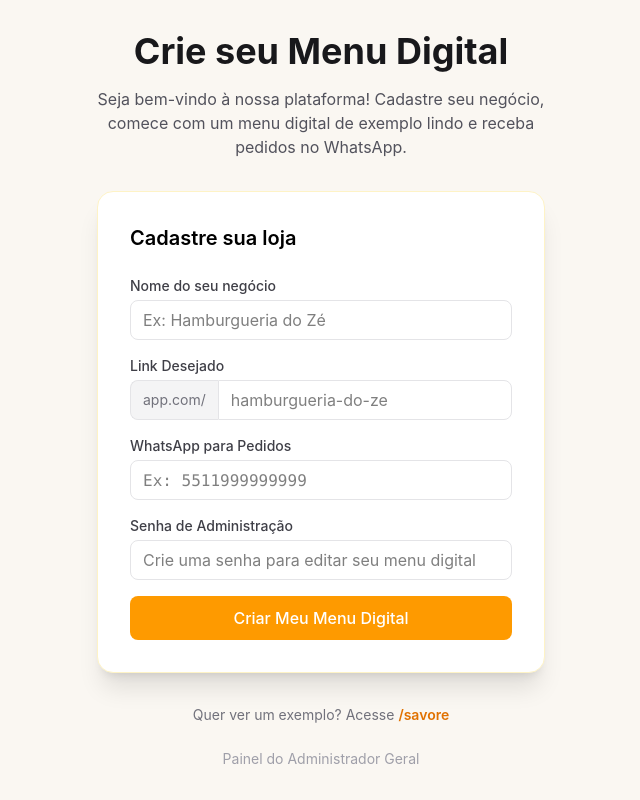
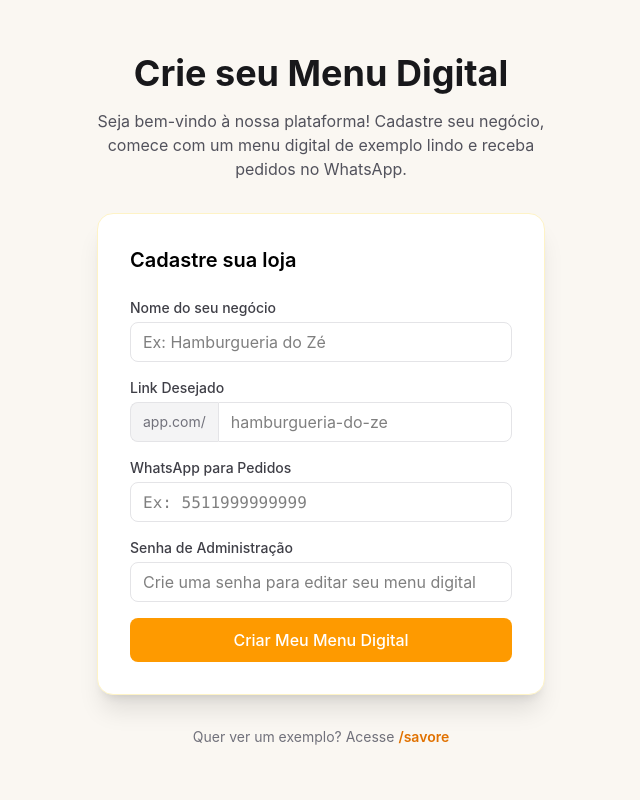
Before and after one commit to ranilsonsilva664-collab/menu-venda-mais-, a React (Vite) app: page / in a window 1280 px wide. Shown: the whole page, without its empty margins (319-959 px from the left). Built offline with nearby package versions, Linux system fonts and the light colour scheme.

Commit message:
Chore: Remove master admin link from landing page to keep it secret

```diff
--- a/src/pages/Landing.tsx
+++ b/src/pages/Landing.tsx
@@ -127,9 +127,8 @@ export default function Landing() {
         </div>
       </form>
 
-      <div className="mt-8 text-sm text-zinc-500 flex flex-col items-center gap-2">
-        <div>Quer ver um exemplo? Acesse <a href="/savore" className="text-amber-600 font-semibold hover:underline">/savore</a></div>
-        <div className="mt-4"><a href="/master-admin" className="text-zinc-400 hover:text-zinc-600 hover:underline">Painel do Administrador Geral</a></div>
+      <div className="mt-8 text-sm text-zinc-500">
+        Quer ver um exemplo? Acesse <a href="/savore" className="text-amber-600 font-semibold hover:underline">/savore</a>
       </div>
     </div>
   );
```
